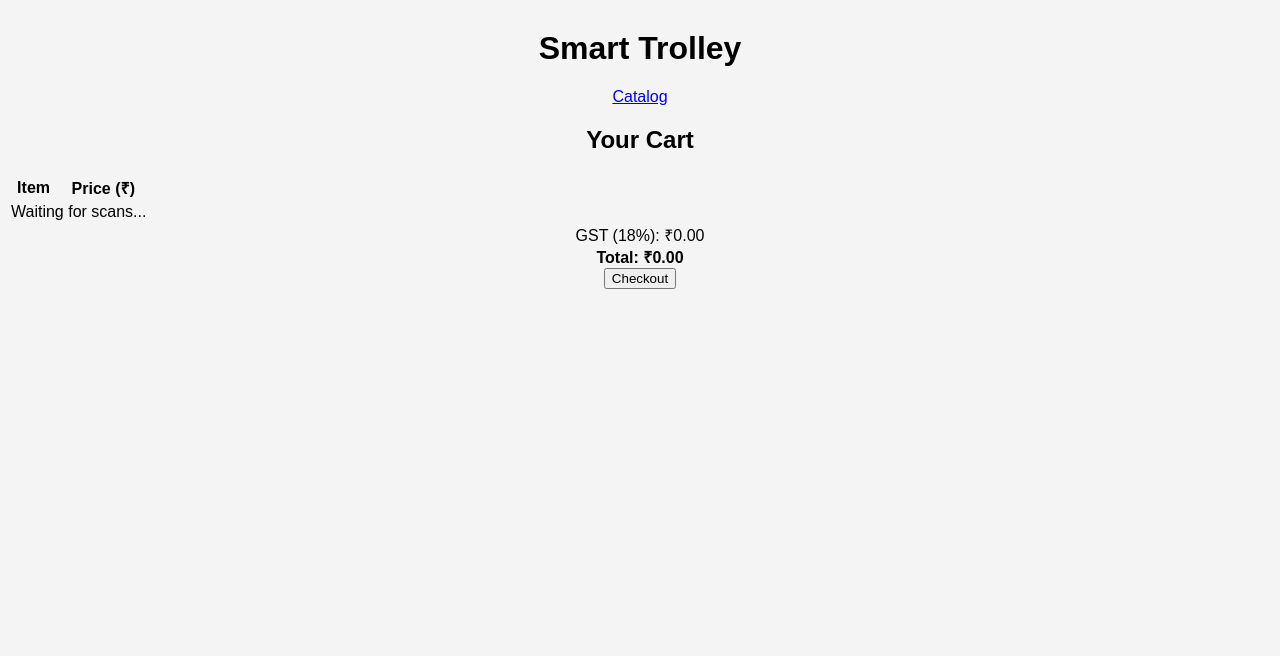
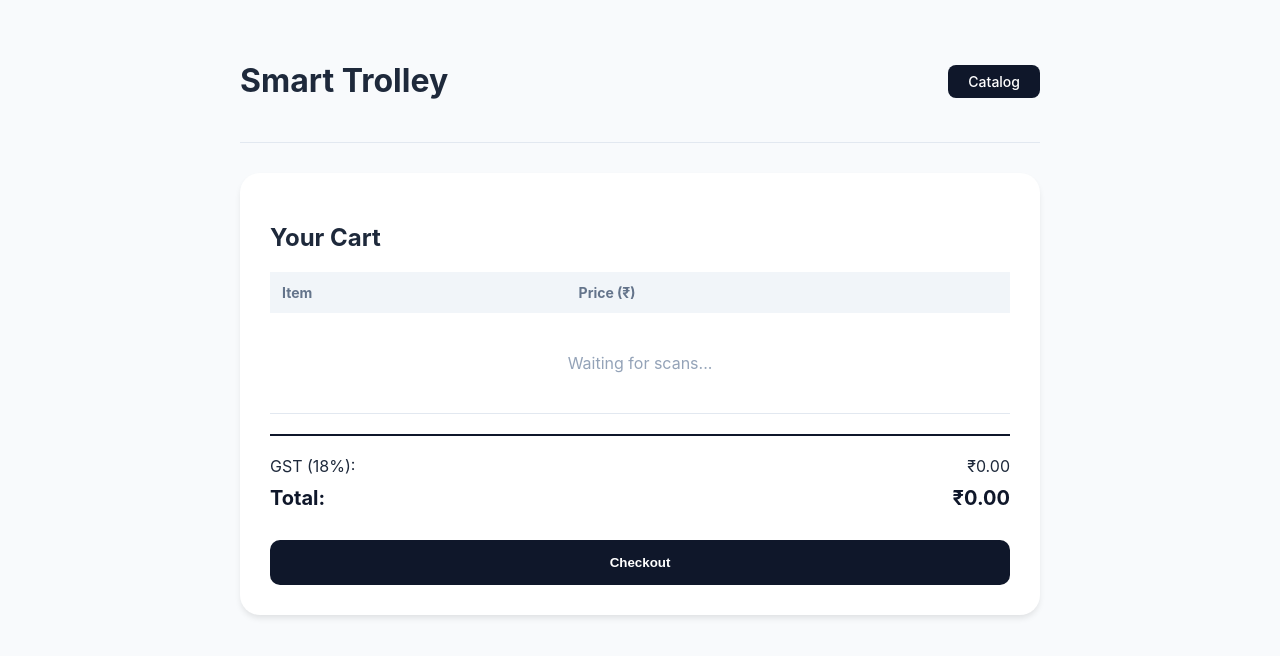
Before and after one commit to sardesaijasmeeta/smart-trolley-app, a plain HTML site: page cart.html in a window 1280 px wide. Drawn offline with Linux system fonts and the light colour scheme; no server answers.

Commit message:
master version

```diff
--- a/style.css
+++ b/style.css
@@ -1,31 +1,102 @@
-body {
-    font-family: Arial, sans-serif;
-    text-align: center;
-    background: #f4f4f4;
+:root {
+    --primary-dark: #0f172a;
+    --bg-light: #f8fafc;
+    --border-color: #e2e8f0;
+    --text-main: #1e293b;
+    --accent-green: #16a34a;
+    --accent-red: #dc2626;
 }
 
-h1 {
-    margin-top: 30px;
+body {
+    font-family: 'Inter', system-ui, sans-serif;
+    background-color: var(--bg-light);
+    color: var(--text-main);
+    margin: 0;
+    padding: 0;
 }
 
-.catalog {
-    margin-top: 50px;
+.app-container {
+    max-width: 800px;
+    margin: 0 auto;
+    padding: 20px;
 }
 
-.category-card {
-    width: 200px;
-    margin: auto;
-    padding: 30px;
-    background: white;
-    border-radius: 10px;
-    cursor: pointer;
-    box-shadow: 0 4px 10px rgba(0,0,0,0.1);
+header {
+    display: flex;
+    justify-content: space-between;
+    align-items: center;
+    padding: 20px 0;
+    border-bottom: 1px solid var(--border-color);
 }
 
-.category-card:hover {
-    background: #eaeaea;
+.nav-btn {
+    background-color: var(--primary-dark);
+    color: white;
+    padding: 8px 20px;
+    border-radius: 8px;
+    text-decoration: none;
+    font-size: 14px;
+    font-weight: 500;
 }
 
-.cart-button {
-    margin-top: 40px;
+.cart-section {
+    background: white;
+    border-radius: 20px;
+    padding: 30px;
+    margin-top: 30px;
+    box-shadow: 0 4px 6px -1px rgb(0 0 0 / 0.1);
 }
+
+table {
+    width: 100%;
+    border-collapse: collapse;
+    margin-bottom: 20px;
+}
+
+th {
+    text-align: left;
+    padding: 12px;
+    background: #f1f5f9;
+    font-size: 14px;
+    color: #64748b;
+}
+
+td {
+    padding: 15px 12px;
+    border-bottom: 1px solid var(--border-color);
+}
+
+.billing-summary {
+    border-top: 2px solid var(--primary-dark);
+    padding-top: 20px;
+    margin-top: 20px;
+}
+
+.summary-line {
+    display: flex;
+    justify-content: space-between;
+    margin-bottom: 10px;
+}
+
+.summary-line.total {
+    font-size: 20px;
+    color: var(--primary-dark);
+}
+
+.checkout-btn {
+    width: 100%;
+    background: var(--primary-dark);
+    color: white;
+    border: none;
+    padding: 15px;
+    border-radius: 10px;
+    font-weight: bold;
+    cursor: pointer;
+    margin-top: 20px;
+}
+
+.empty-msg {
+    text-align: center;
+    color: #94a3b8;
+    padding: 40px 0;
+}
```
